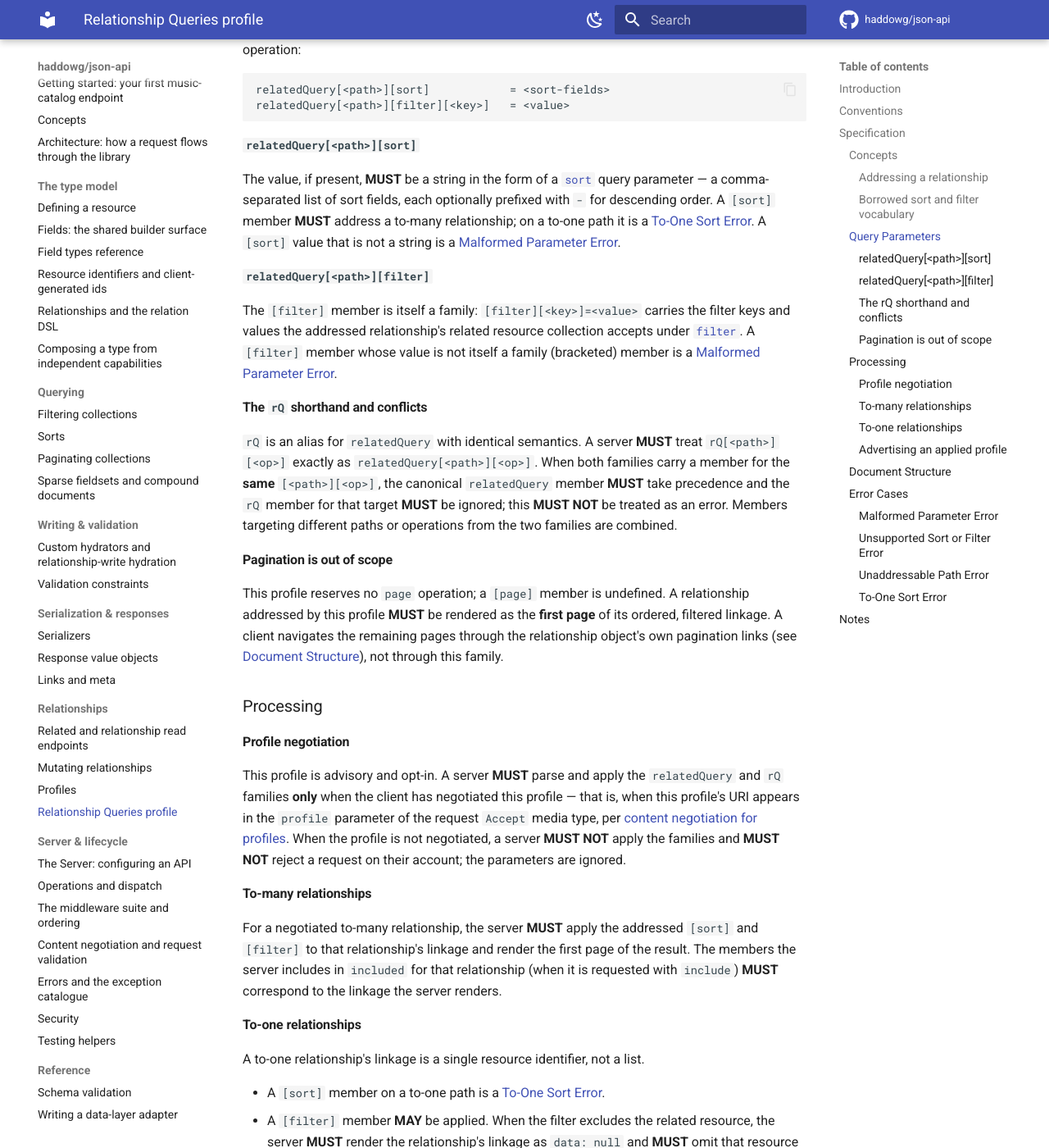
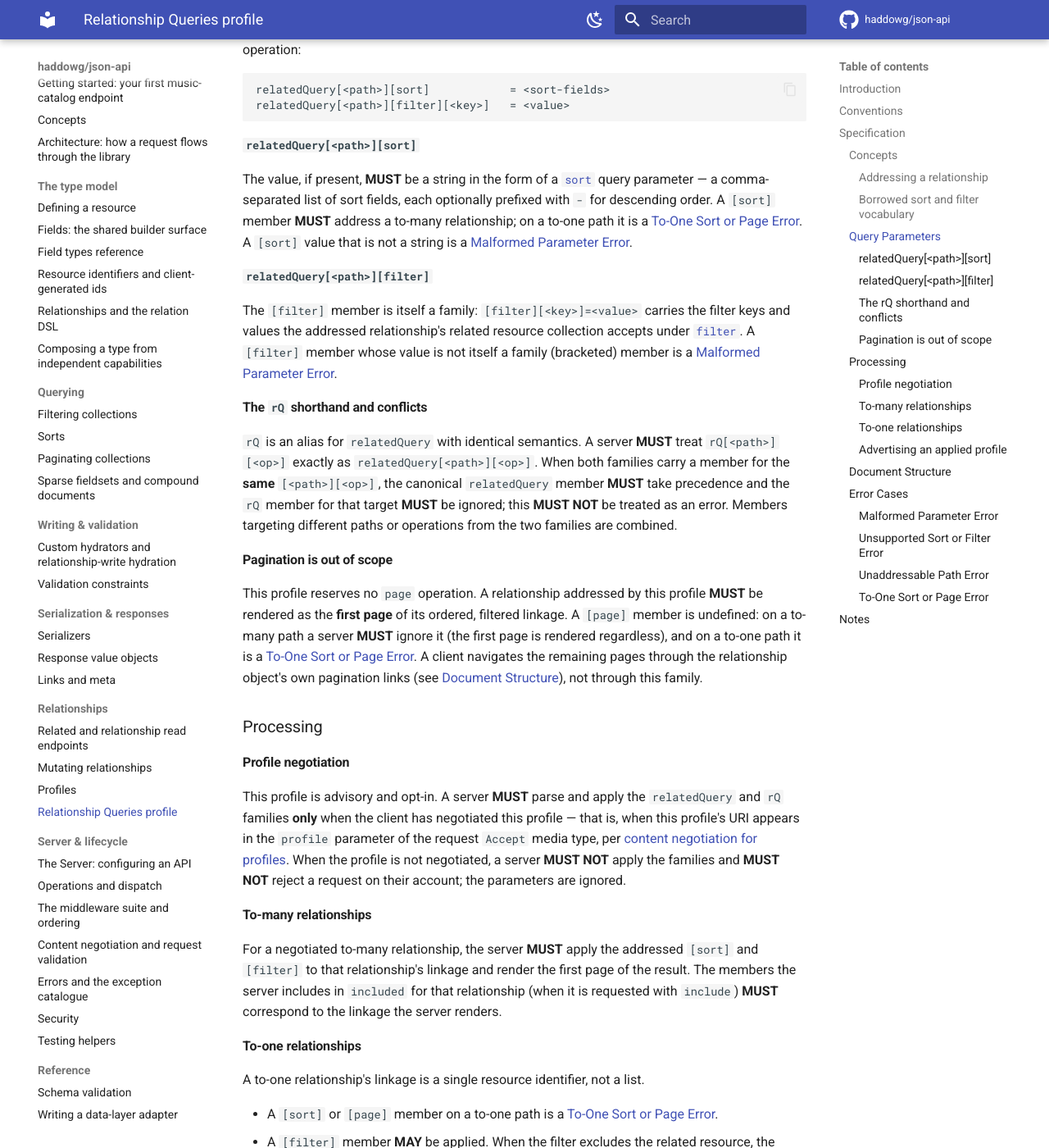
Before and after one commit to haddowg/json-api-symfony, an MkDocs documentation site: the page built from docs/profiles/relationship-queries.md, in a window 1280 px wide and 1400 px high, scrolled down 1808 px. Shown: the whole window at 82% size. Built offline with MkDocs 1.6.1 and Material for MkDocs 9.7.7, drawn with Linux system fonts in a browser that asks for light colours; comment, search, counter and statistics services are not loaded; some of the changed text lies outside the part shown.

Commit message:
docs: align the Relationship Queries spec error cases with the implementation (#57)
A pass verifying the implementation against the published profile
specification confirmed it matches on every substantive rule —
negotiation gating, the `relatedQuery`/`rQ` families and conflict
resolution, include-path addressing (top-level supported, deeper paths
rejected with `400`), the borrowed sort/filter vocabulary, first-page
windowing, to-one filter nulling, profile advertising, and the `400`
error cases — backed by the dual-provider conformance suites.

It surfaced two spots where the spec was slightly stricter than the
code, fixed here in the spec (the implementation behaviour is the
reasonable one):

- The error `source.parameter` no longer claims to always use the
canonical `relatedQuery[...]` form. A structurally malformed member is
reported against the family the client actually sent, so the source
points at what was written.
- A `[page]` member is now specified where the implementation already
enforces it: ignored on a to-many path (the first page is rendered
regardless) and rejected on a to-one path alongside `[sort]`. The error
is renamed To-One Sort or Page Error to match.

```diff
--- a/docs/profiles/relationship-queries.md
+++ b/docs/profiles/relationship-queries.md
@@ -96,8 +96,9 @@
 [`sort`](https://jsonapi.org/format/1.1/#fetching-sorting) query parameter — a
 comma-separated list of sort fields, each optionally prefixed with `-` for
 descending order. A `[sort]` member **MUST** address a to-many relationship; on a
-to-one path it is a [To-One Sort Error](#to-one-sort-error). A `[sort]` value that
-is not a string is a [Malformed Parameter Error](#malformed-parameter-error).
+to-one path it is a [To-One Sort or Page Error](#to-one-sort-or-page-error). A
+`[sort]` value that is not a string is a
+[Malformed Parameter Error](#malformed-parameter-error).
 
 #### `relatedQuery[<path>][filter]`
 
@@ -118,10 +119,12 @@
 
 #### Pagination is out of scope
 
-This profile reserves no `page` operation; a `[page]` member is undefined. A
-relationship addressed by this profile **MUST** be rendered as the **first page**
-of its ordered, filtered linkage. A client navigates the remaining pages through
-the relationship object's own pagination links (see
+This profile reserves no `page` operation. A relationship addressed by this
+profile **MUST** be rendered as the **first page** of its ordered, filtered
+linkage. A `[page]` member is undefined: on a to-many path a server **MUST**
+ignore it (the first page is rendered regardless), and on a to-one path it is a
+[To-One Sort or Page Error](#to-one-sort-or-page-error). A client navigates the
+remaining pages through the relationship object's own pagination links (see
 [Document Structure](#document-structure)), not through this family.
 
 ### Processing
@@ -148,7 +151,8 @@
 
 A to-one relationship's linkage is a single resource identifier, not a list.
 
-- A `[sort]` member on a to-one path is a [To-One Sort Error](#to-one-sort-error).
+- A `[sort]` or `[page]` member on a to-one path is a
+  [To-One Sort or Page Error](#to-one-sort-or-page-error).
 - A `[filter]` member **MAY** be applied. When the filter excludes the related
   resource, the server **MUST** render the relationship's linkage as `data: null`
   and **MUST** omit that resource from `included`.
@@ -207,10 +210,10 @@
 that the server does not support addressing (see
 [Addressing a relationship](#addressing-a-relationship)), is a `400 Bad Request`.
 
-#### To-One Sort Error
+#### To-One Sort or Page Error
 
-A `[sort]` member on a path that resolves to a to-one relationship is a
-`400 Bad Request`.
+A `[sort]` or `[page]` member on a path that resolves to a to-one relationship is
+a `400 Bad Request`; a single resource identifier has nothing to order or page.
 
 ## Notes
 
```
Also changed, not shown: other parts of docs/profiles/relationship-queries.md (+1 -2 lines).
